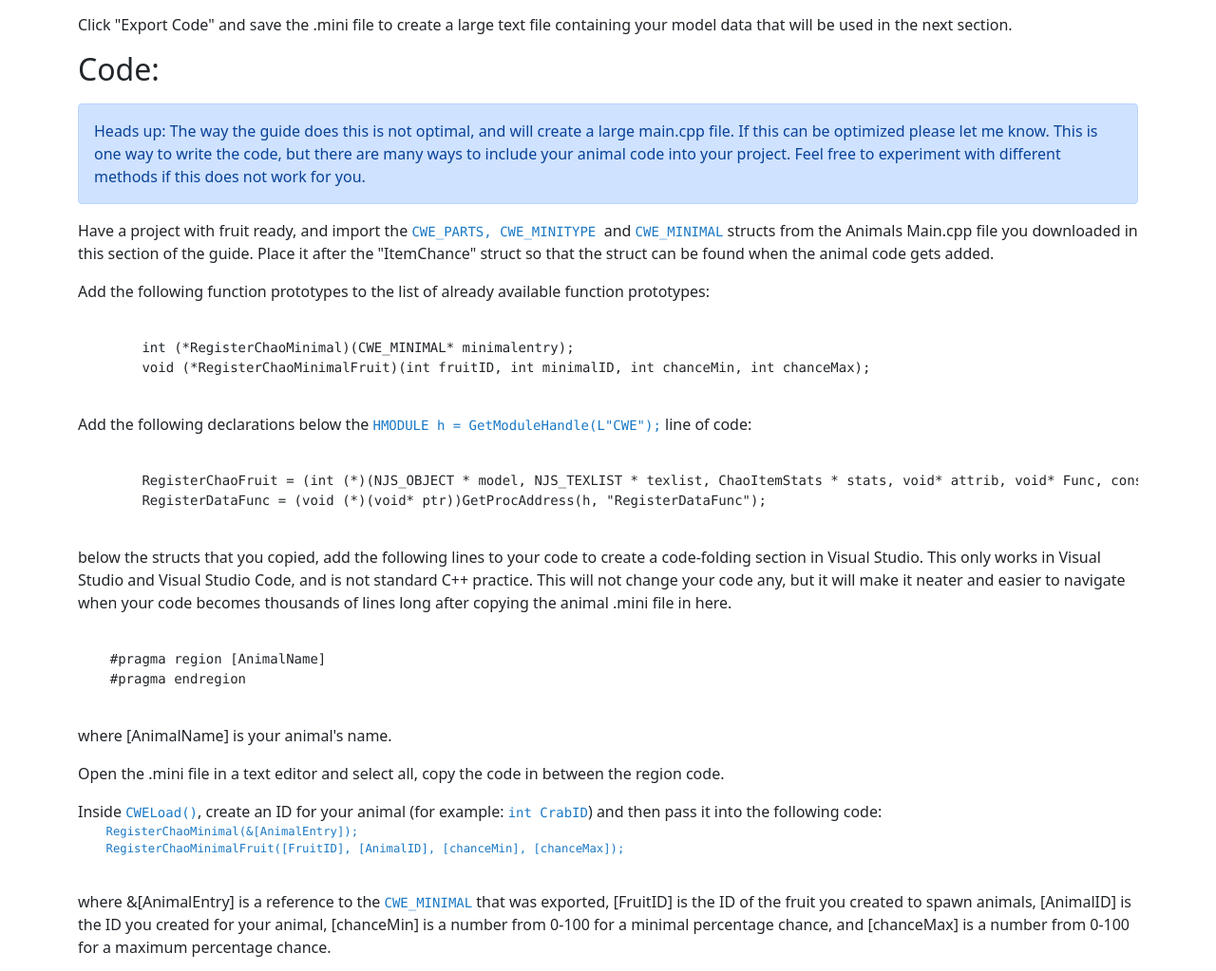
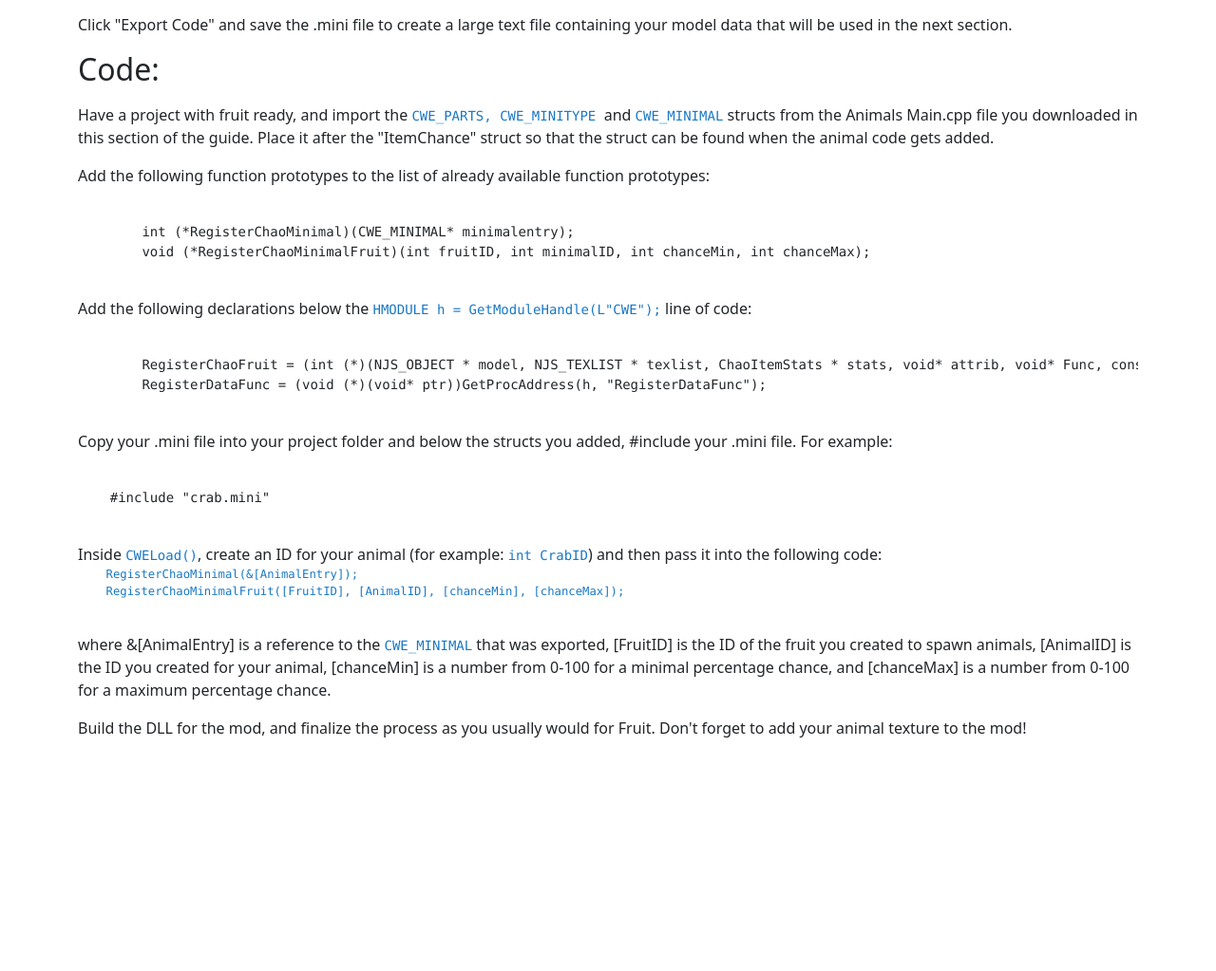
Before and after one commit to NostalgiaNinja/CWEModding, a plain HTML site: page animals.html in a window 1280 px wide. Shown: the part 4929-5952 px from the top of the page at 95% size. After the commit the page ends 5724 px from the top, so only its background shows below. Drawn offline with nearby package versions, Linux system fonts and the light colour scheme.

Commit message:
add #include statement for cleaner code addition.

```diff
--- a/animals.html
+++ b/animals.html
@@ -216,10 +216,6 @@
 
                 <h2 id="code">Code:</h2>
 
-                <div class="alert alert-primary" role="alert">
-                    Heads up: The way the guide does this is not optimal, and will create a large main.cpp file. If this can be optimized please let me know. This is one way to write the code, but there are many ways to include your animal code into your project. Feel free to experiment with different methods if this does not work for you.
-                </div>
-
                 <p>Have a project with fruit ready, and import the <code> CWE_PARTS, CWE_MINITYPE </code> and <code>CWE_MINIMAL</code> structs from the Animals Main.cpp file you downloaded in this section of the guide. Place it after the "ItemChance" struct so that the struct can be found when the animal code gets added.</p>
 
                 <p>Add the following function prototypes to the list of already available function prototypes:</p>
@@ -236,16 +232,11 @@
 	RegisterDataFunc = (void (*)(void* ptr))GetProcAddress(h, "RegisterDataFunc");
                 </code></pre>
 
-                <p>below the structs that you copied, add the following lines to your code to create a code-folding section in Visual Studio. This only works in Visual Studio and Visual Studio Code, and is not standard C++ practice. This will not change your code any, but it will make it neater and easier to navigate when your code becomes thousands of lines long after copying the animal .mini file in here.</p>
+                <p>Copy your .mini file into your project folder and below the structs you added, #include your .mini file.  For example:</p>
 
                 <pre><code>
-    #pragma region [AnimalName]
-    #pragma endregion
+    #include "crab.mini"
                 </code></pre>
-
-                <p>where [AnimalName] is your animal's name.</p>
-
-                <p>Open the .mini file in a text editor and select all, copy the code in between the region code.</p>
 
                 Inside <code>CWELoad()</code>, create an ID for your animal (for example: <code>int CrabID</code>) and then pass it into the following code:
 
```
